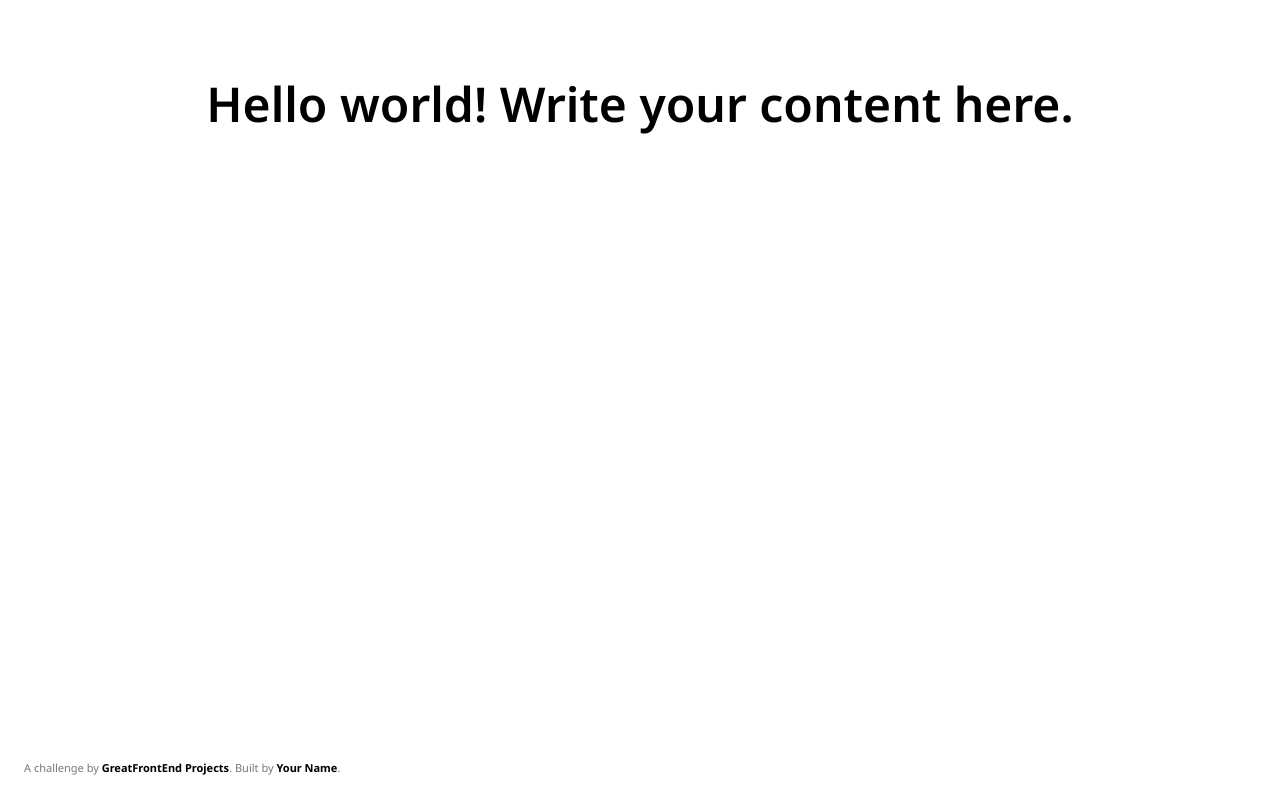
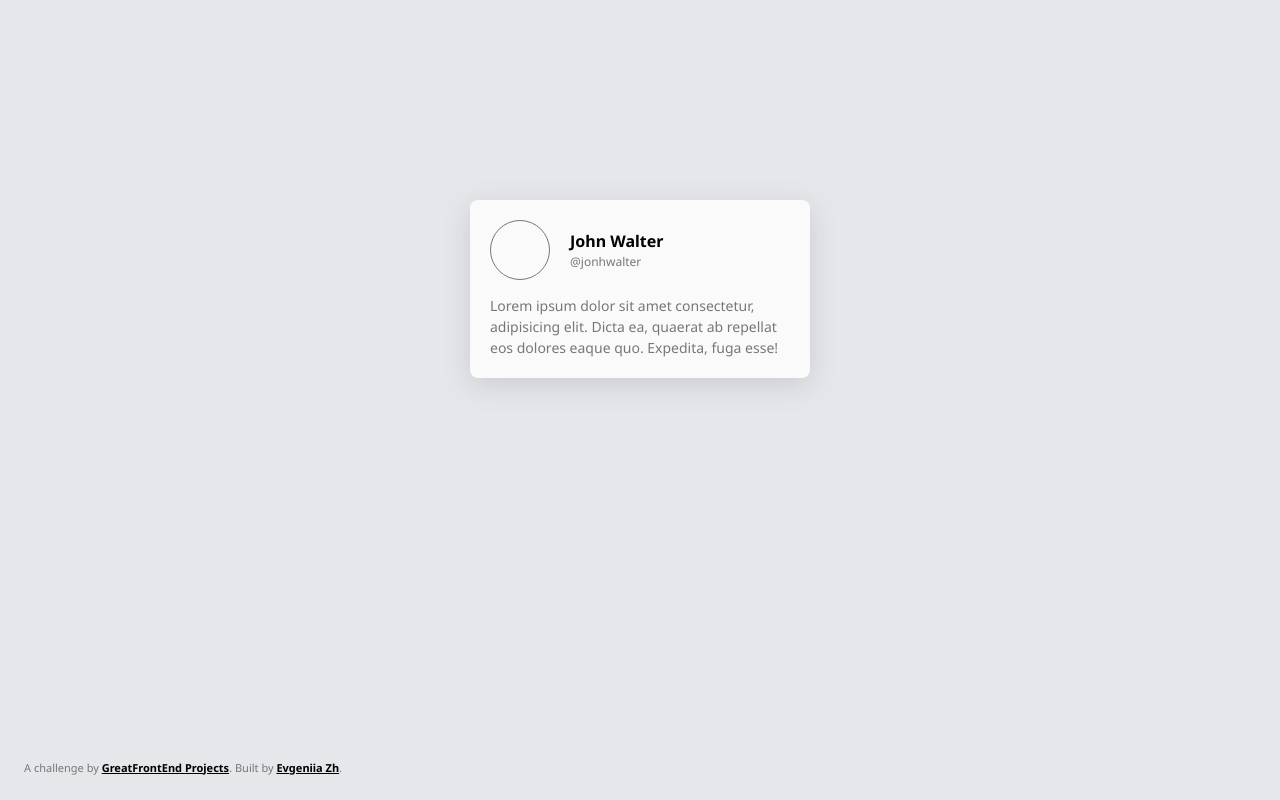
Before and after one commit to janeund/greatfrontend-components, a plain HTML site: page testimonial-card/index.html in a window 1280 px wide. Drawn offline with nearby package versions, Linux system fonts and the light colour scheme.

Commit message:
feat: add layput and styles for user card component

```diff
--- a/testimonial-card/css/style.css
+++ b/testimonial-card/css/style.css
@@ -1,5 +1,4 @@
 /* Put any custom CSS styles here.  */
-/* Be sure to delete the <style> tag in index.html if you want to use this stylesheet. */
 body {
   margin: 0;
   font-family: "Noto Sans", system-ui, -apple-system, BlinkMacSystemFont,
@@ -12,8 +11,75 @@ body {
   text-rendering: optimizeLegibility;
 }
 
-* {
+*,
+*::after,
+*::before {
   box-sizing: border-box;
+  padding: 0;
+  margin: 0;
+}
+
+/* Variables */
+:root {
+  --bg-gray: #e5e7eb	;
+  --bg-neutral: #fafafa;
+}
+
+body {
+  background-color: var(--bg-gray);
+  line-height: 1.5;
+}
+
+.container {
+  display: flex;
+  justify-content: center;
+}
+
+.card {
+  /* display: flex; */
+  margin-top: 200px;
+  background-color: var(--bg-neutral);
+  width: 340px;
+  padding: 20px;
+  border-radius: 8px;
+  box-shadow: rgba(100, 100, 111, 0.2) 0px 7px 29px 0px;
+}
+
+.card-user {
+  display: flex;
+  margin-bottom: 15px;
+}
+
+.user-img {
+  position: relative;
+  display: flex;
+  align-items: center;
+  justify-content: center;
+  width: 60px;
+  border: 1px solid #777;
+  height: 60px;
+  border-radius: 50%;
+  margin-right: 20px;
+}
+
+.user-info {
+  display: flex;
+  flex-direction: column;
+  justify-content: center;
+}
+
+.user-name {
+  font-weight: 700;
+}
+
+.user-nickname {
+  font-size: 12px;
+  color: #777;
+}
+
+.card-text {
+  font-size: 14px;
+  color: #777;
 }
 
 .credits {
--- a/testimonial-card/index.html
+++ b/testimonial-card/index.html
@@ -1,33 +1,43 @@
 <!DOCTYPE html>
 <html lang="en">
 <!-- [Delete this comment] This file is the main file for the challenge. For the most part, you should be editing this file. -->
+
 <head>
   <meta charset="utf-8" />
   <meta name="viewport" content="width=device-width, initial-scale=1" />
   <title>GreatFrontEnd Projects</title>
   <link rel="preconnect" href="https://fonts.googleapis.com" />
   <link rel="preconnect" href="https://fonts.gstatic.com" crossorigin />
-    <link
-      href="https://fonts.googleapis.com/css2?family=Noto+Sans:ital,wght@0,100..900;1,100..900&display=swap"
-      rel="stylesheet"
-    />
+  <link href="https://fonts.googleapis.com/css2?family=Noto+Sans:ital,wght@0,100..900;1,100..900&display=swap"
+    rel="stylesheet" />
   <link rel="stylesheet" href="css/style.css" />
 
   <!-- Tailwind CDN allows you to use Tailwind classes immediately in your HTML without any installation steps.
       If you're not using Tailwind, you may delete the <script> -->
   <!-- Get started on Tailwind: https://tailwindcss.com/docs/installation/play-cdn -->
-    <script src="https://cdn.tailwindcss.com"></script>
 
   <link rel="icon" href="img/favicon.ico" sizes="any" />
-    <style>
-      /* You may write styles inside this <style> tag or within `css/style.css`. */
-    </style>
 </head>
+
 <body>
   <!-- Add your site or application content here -->
-    <h1 class="text-5xl text-center font-semibold pt-20">
-      Hello world! Write your content here.
-    </h1>
+  <div class="container">
+    <div class="card">
+      <div class="card-user">
+        <div class="user-img">
+
+        </div>
+        <div class="user-info">
+          <div class="user-name">John Walter</div>
+          <div class="user-nickname">@jonhwalter</div>
+        </div>
+      </div>
+      <div class="card-text">
+        <p>Lorem ipsum dolor sit amet consectetur, adipisicing elit. Dicta ea, quaerat ab repellat eos dolores eaque
+          quo. Expedita, fuga esse!</p>
+      </div>
+    </div>
+  </div>
 
   <!-- Sarah Dole
       @sarahdole
@@ -38,17 +48,10 @@
   <!-- Attribute this challenge to yourself! -->
   <div class="credits" data-gfe-screenshot-exclude="true">
     A challenge by
-      <a
-        href="https://www.greatfrontend.com/projects?ref=challenges"
-        target="_blank"
-        >GreatFrontEnd Projects</a
-      >. Built by
-      <a
-        href="https://www.greatfrontend.com/projects/u/username"
-        target="_blank"
-        >Your Name</a
-      >.
+    <a href="https://www.greatfrontend.com/projects?ref=challenges" target="_blank">GreatFrontEnd Projects</a>. Built by
+    <a href="https://www.greatfrontend.com/projects/u/username" target="_blank">Evgeniia Zh</a>.
   </div>
   <script src="js/index.js"></script>
 </body>
+
 </html>
```
Lines whose indentation alone changed are shown as unchanged.
